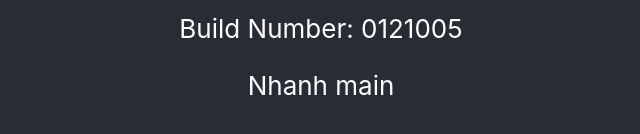
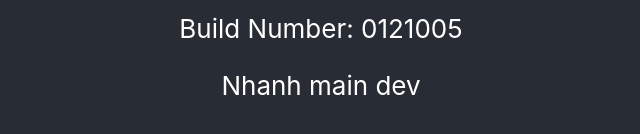
Before and after one commit to anhntk54/github-action-content, a React (Create React App) app: page / in a window 1280 px wide. Shown: the part 330-464 px from the top of the page, without its empty margins (319-959 px from the left). Built offline with nearby package versions, Linux system fonts and the light colour scheme.

Commit message:
test branch dev

```diff
--- a/src/App.js
+++ b/src/App.js
@@ -5,7 +5,7 @@ function App() {
     <div className="App">
       <header className="App-header">
         Build Number: {pkgJson.buildNumber}
-          <p>Nhanh main</p>
+          <p>Nhanh main dev</p>
       </header>
     </div>
   );
```
